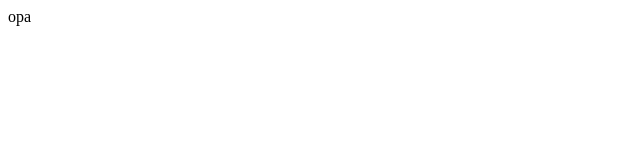
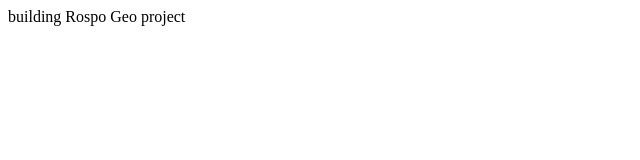
Before and after one commit to rospogeo/rospogeo.github.io, a plain HTML site: page index.html in a window 1280 px wide. Shown: the whole page, without its empty margins (0-640 px from the left). Drawn offline with Linux system fonts and the light colour scheme.

Commit message:
building status

```diff
--- a/index.html
+++ b/index.html
@@ -1,3 +1,3 @@
 <html>
-<body>opa<body>
+<body>building Rospo Geo project<body>
 <html>
```
Also changed, not shown: rospogeo-map/index.html (added, +3 -0 lines).
